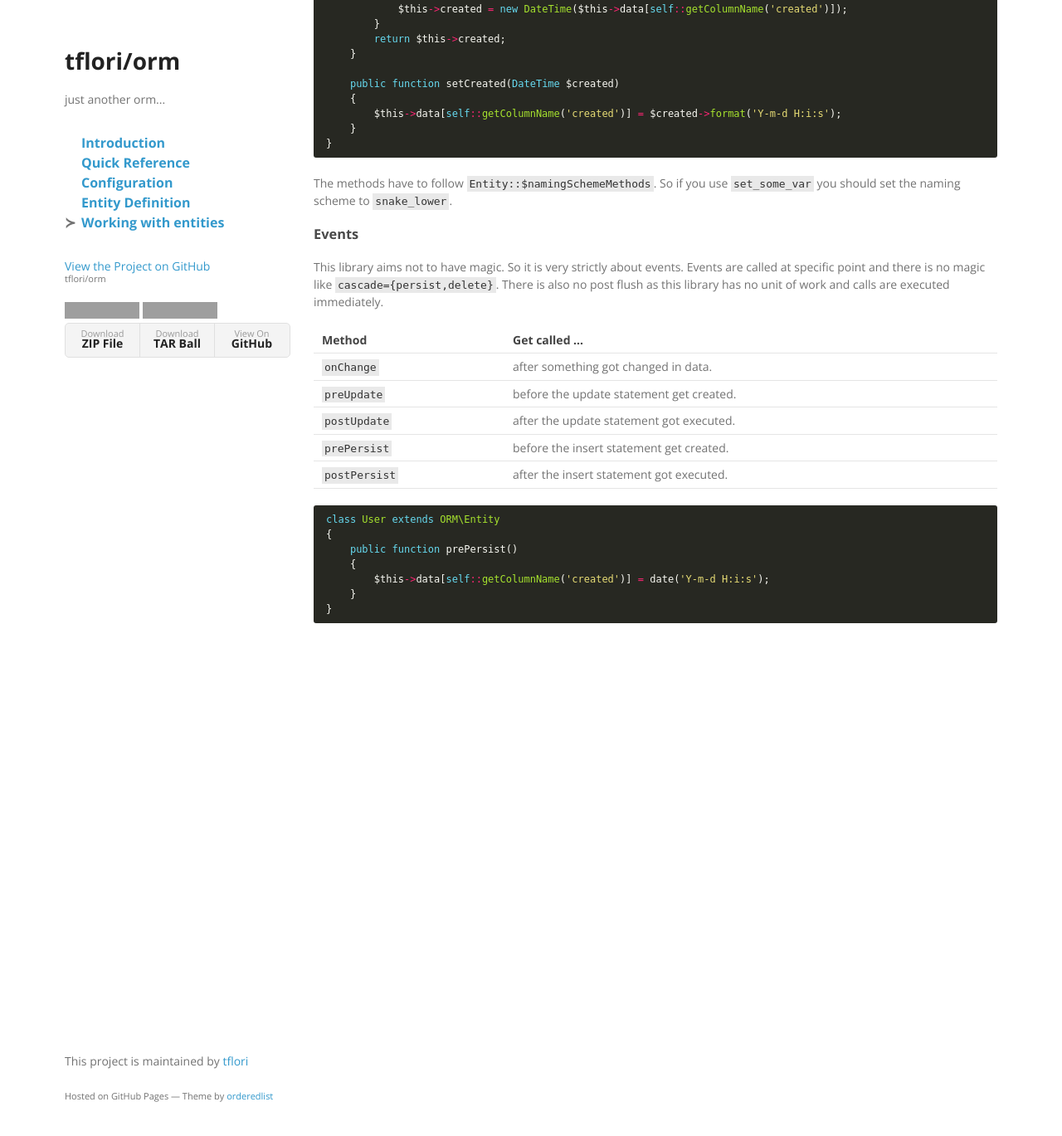
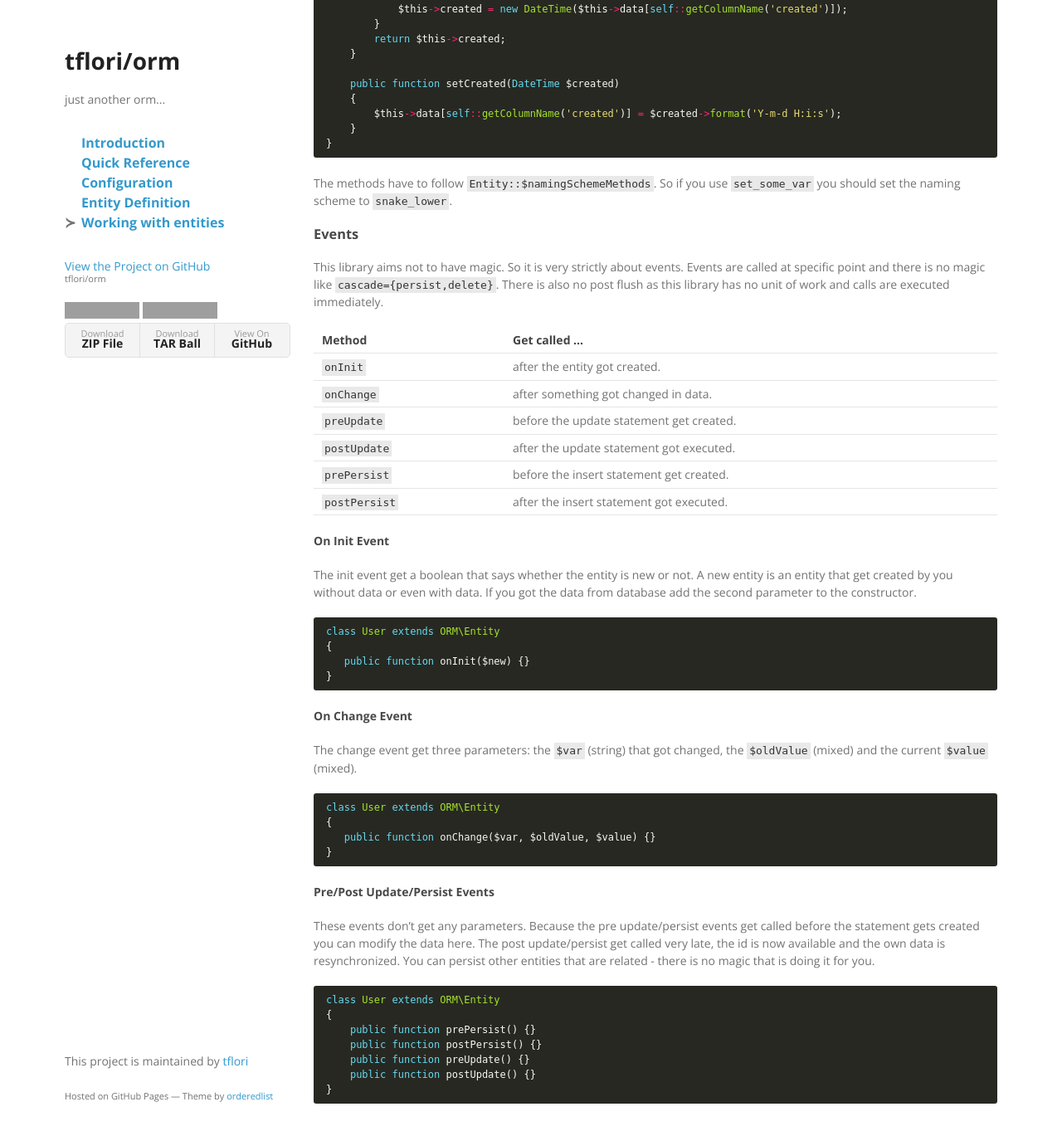
Before and after one commit to tflori/orm, a Jekyll site: the page built from docs/entities.md, in a window 1280 px wide and 1400 px high, scrolled down 1807 px. Shown: the top 1369 px of the window at 83% size. Built offline with Jekyll 4.4.1, drawn with Linux system fonts in a browser that asks for light colours; grey boxes are pictures that could not be loaded.

Commit message:
improve code and docs according to comments

````diff
--- a/docs/entities.md
+++ b/docs/entities.md
@@ -120,18 +120,49 @@ are executed immediately.
 
 | Method        | Get called ...                           |
 |---------------|------------------------------------------|
+| `onInit`      | after the entity got created.            |
 | `onChange`    | after something got changed in data.     |
 | `preUpdate`   | before the update statement get created. |
 | `postUpdate`  | after the update statement got executed. |
 | `prePersist`  | before the insert statement get created. |
 | `postPersist` | after the insert statement got executed. |
 
+#### On Init Event
+
+The init event get a boolean that says whether the entity is new or not. A new entity is an entity that get created
+by you without data or even with data. If you got the data from database add the second parameter to the constructor.
+
 ```php?start_inline=true
 class User extends ORM\Entity
 {
-    public function prePersist()
-    {
-        $this->data[self::getColumnName('created')] = date('Y-m-d H:i:s');
-    }
+   public function onInit($new) {}
 }
 ```
+
+#### On Change Event
+
+The change event get three parameters: the `$var` (string) that got changed, the `$oldValue` (mixed) and the current
+`$value` (mixed).
+
+```php?start_inline=true
+class User extends ORM\Entity
+{
+   public function onChange($var, $oldValue, $value) {}
+}
+```
+
+#### Pre/Post Update/Persist Events
+
+These events don't get any parameters. Because the pre update/persist events get called before the statement gets
+created you can modify the data here. The post update/persist get called very late, the id is now available and the own
+data is resynchronized. You can persist other entities that are related - there is no magic that is doing it for you.
+
+```php?start_inline=true
+class User extends ORM\Entity
+{
+    public function prePersist() {}
+    public function postPersist() {}
+    public function preUpdate() {}
+    public function postUpdate() {}
+}
+```
````
Also changed, not shown: docs/graphs/classes.draw.xml (+1 -1 lines), docs/graphs/classes.svg, 4 other files.
